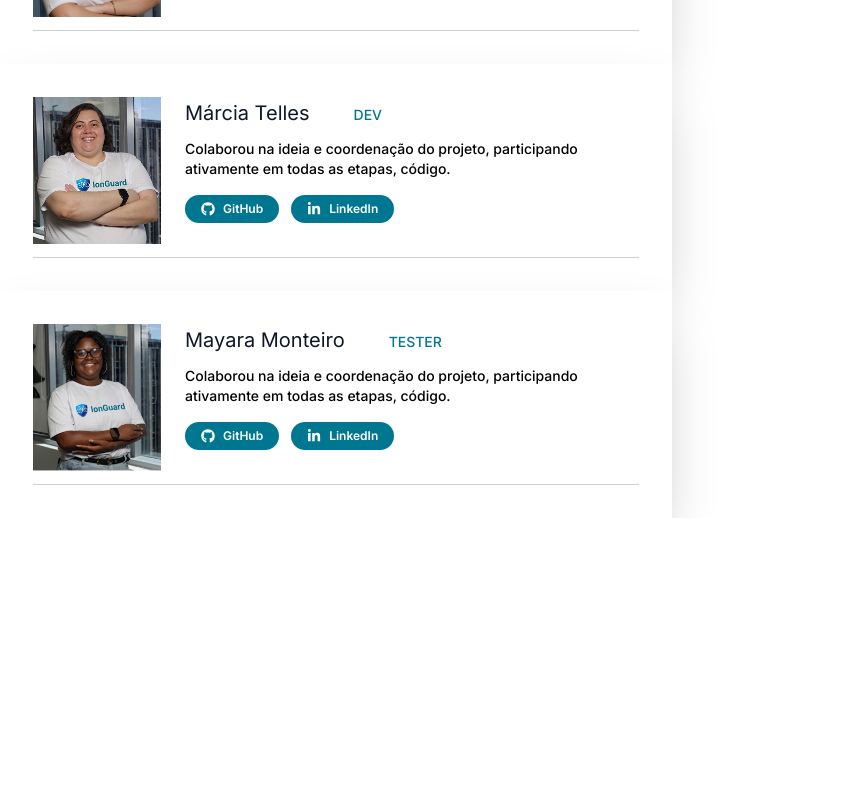
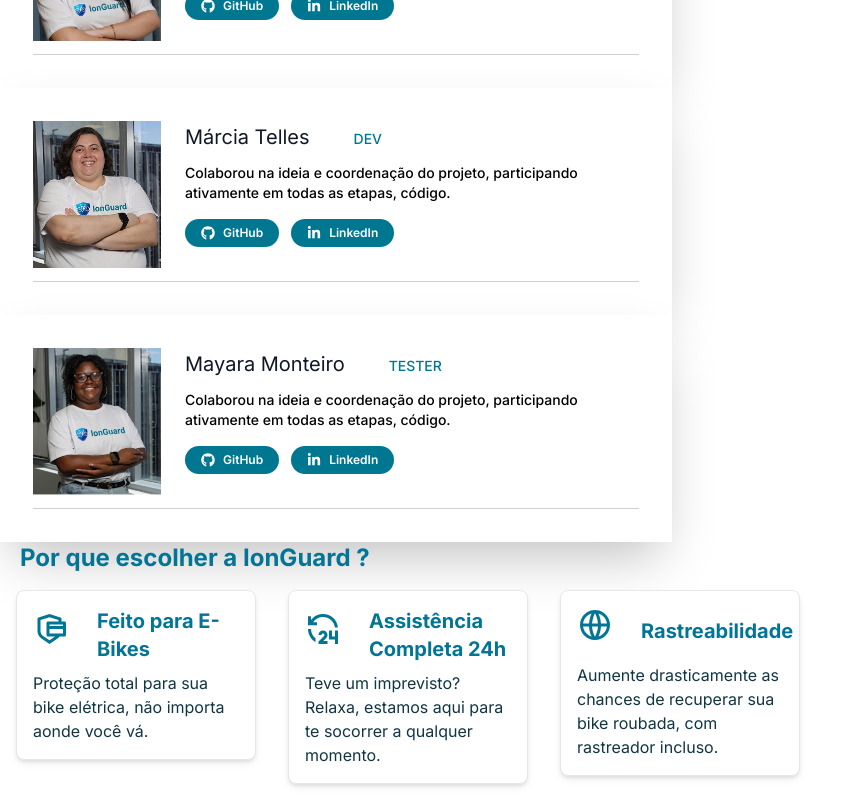
Before and after one commit to ON-ToMany/Gerenciador-Seguros-Front, a React (Vite) app: page / in a window 1280 px wide. Shown: the part 908-1708 px from the top of the page, without its empty margins (0-863 px from the left). Before the commit the page ends 1426 px from the top, so only its background shows below. Built offline with nearby package versions, Linux system fonts and the light colour scheme.

Commit message:
adicionando seção card Apolices

```diff
--- a/src/App.tsx
+++ b/src/App.tsx
@@ -3,7 +3,8 @@ import Home from "./pages/home/Home"
 function App() {
 
   return (
-    <><Home/>
+    <>
+    <p>fasd</p><Home/>
 
 
     </>
--- a/src/components/cardApolice/CardApolice.tsx
+++ b/src/components/cardApolice/CardApolice.tsx
@@ -1,24 +1,27 @@
+import type { ReactNode } from 'react';
 
 
-export default function CardApolice() {
+export default function CardApolice({icone,titulo,descricao}:{icone:ReactNode ,descricao:string,titulo:string}) {
+
   return (
-   <div className="p-4">
+   <div className="p-4 w-68  ">
 
 
       <div className="bg-white shadow-md border border-gray-200 rounded-lg p-4 w-full max-w-md">
 
         <div className="flex items-center gap-4 mb-2">
 
-          <div className="bg-gray-400 h-12 w-12 rounded-full flex-shrink-0">
-            <img src="" alt="" />
+          <div className =" h-12 w-12 rounded-full flex-shrink-0" >
+       {icone}
+
           </div>
 
 
-          <h1 className="text-xl font-bold text-gray-800">Feito para E-Bikes</h1>
+          <h1 className="text-cyan-700 text-xl font-bold">{titulo}</h1>
         </div>
 
-        <p className="text-gray-600">
-          Proteção real para motor e bateria, não apenas para o quadro.
+        <p className= "text-[#103543] ">
+          {descricao}
         </p>
 
       </div>
--- a/src/components/footer/Footer.tsx
+++ /dev/null
@@ -1,7 +0,0 @@
-function Footer() {
-  return (
-    <div>Footer</div>
-  )
-}
-
-export default Footer
--- /dev/null
+++ b/src/declarations.d.ts
@@ -0,0 +1,5 @@
+declare module 'react-icons';
+// src/types.d.ts
+declare module 'react-icons/md';
+declare module 'react-icons/ri';
+declare module 'react-icons/bi';
--- a/src/pages/home/Home.tsx
+++ b/src/pages/home/Home.tsx
@@ -1,4 +1,9 @@
+
+import CardApolice from "../../components/cardApolice/CardApolice"
 import Institucional from "../institucional/Institucional"
+import {RiSecurePaymentLine,RiGlobalLine} from 'react-icons/ri'
+import { Ri24HoursLine } from "react-icons/ri";
+
 
 function Home() {
   return (
@@ -13,6 +18,19 @@ function Home() {
       <Institucional foto="src/assets/image 9.png" dsc="Colaborou na ideia e coordenação do projeto, participando ativamente em todas as etapas, código. " nome="Márcia Telles"   cargo="DEV"/>
        <Institucional foto="src/assets/Foto (1).png"  dsc="Colaborou na ideia e coordenação do projeto, participando ativamente em todas as etapas, código." nome="Mayara Monteiro" cargo="TESTER"/>
 
+<div>
+
+    <h1 className= "text-cyan-700 font-bold text-2xl  ml-5" >Por que escolher a IonGuard ?</h1>
+
+
+  <div className="flex">
+<CardApolice icone={<RiSecurePaymentLine className="text-cyan-700 text-4xl mb-2 " />}titulo="Feito para E-Bikes" descricao="Proteção total para sua bike elétrica, não importa aonde você vá."/>
+   <CardApolice icone ={<Ri24HoursLine className="text-cyan-700 text-4xl mb-2" />}titulo='Assistência Completa 24h' descricao="Teve um imprevisto? Relaxa, estamos aqui para te socorrer a qualquer momento."/>
+   <CardApolice icone ={<RiGlobalLine  className="text-cyan-700 text-4xl mb-2" />} titulo="Rastreabilidade" descricao="Aumente drasticamente as chances de recuperar sua bike roubada, com rastreador incluso."/>
+
+
+  </div>
+</div>
 
 
     </div>
```
Also changed, not shown: 1 other file (tests, documents, lock files or other folders).
